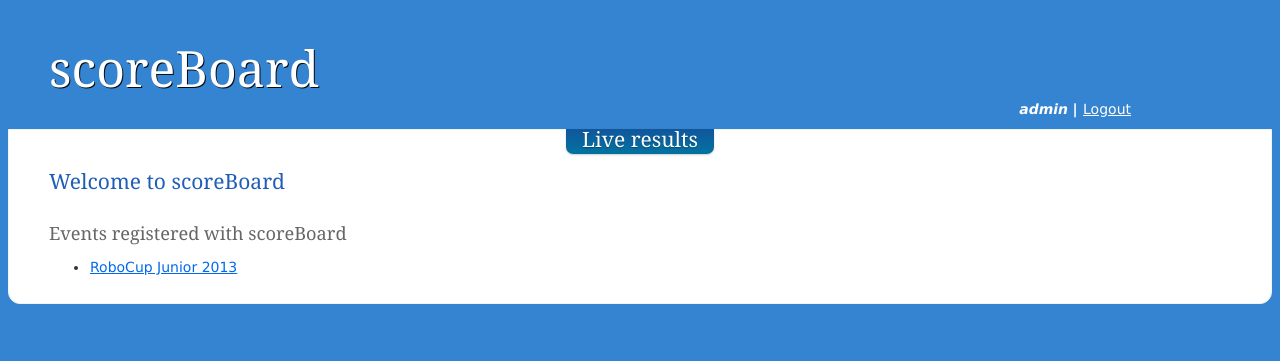
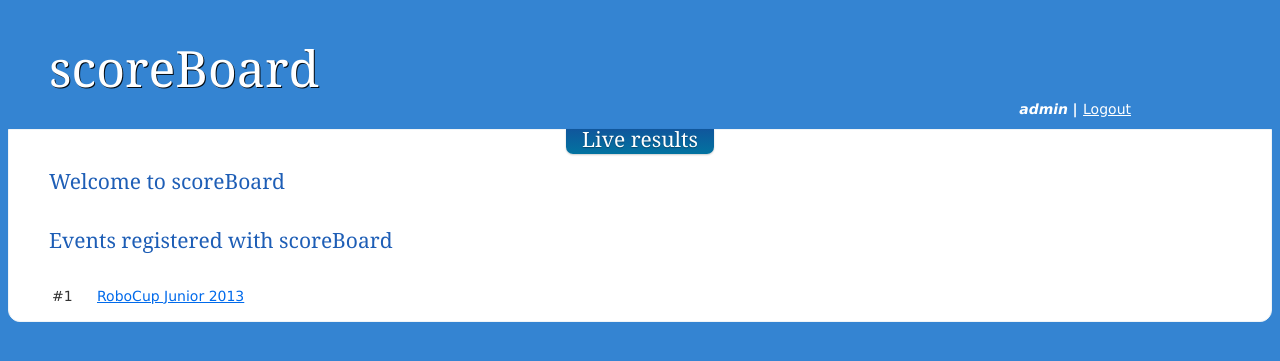
Before and after one commit to xlcteam/scoreBoard, a Django app: template scoreboard/templates/index.html in a window 1280 px wide. Shown: the top 361 px of the page. Run offline with Django 3.2, Linux system fonts and the light colour scheme; the template is opened without the code that fills it: values that come from a table or form of the project are taken from there, others are empty; a user stored in the database is signed in; data comes from the database, SQL or seed files in the repository; parts of the project's set-up code (start-up, migrations or seed data) failed here and were passed over; some libraries are stand-ins or nearby versions.

Commit message:
eventlist in table

```diff
--- a/scoreboard/templates/events.html
+++ b/scoreboard/templates/events.html
@@ -1,6 +1,9 @@
 
-<ul>
-{% for event in events %}
-  <li><a href="/event/{{ event.id }}">{{event.name}}</a></li>
-{% endfor %}
-</ul>
+<table class="eventTable">
+  {% for event in events %}
+    <tr>
+      <td> #{{ event.id }} </td>
+      <td style='width: 250px;'> <a href="/event/{{ event.id }}">{{event.name}}</a> </td>
+    </tr>
+  {% endfor %}
+</table>
--- a/scoreboard/templates/index.html
+++ b/scoreboard/templates/index.html
@@ -2,9 +2,13 @@
 {% block content %}
 
 <h1>Welcome to scoreBoard</h1>
+
 {% if user.is_authenticated %}
-<h2>Events registered with scoreBoard</h2>
-    {% include "events.html" %}
+    <div style="width: 400px; float: left;">
+        <h2>Events registered with scoreBoard</h2>
+        {% include "events.html" %}
+    </div>
+        <div style="clear:both"></div>
 {% endif %}
 
 {% endblock %}
```
